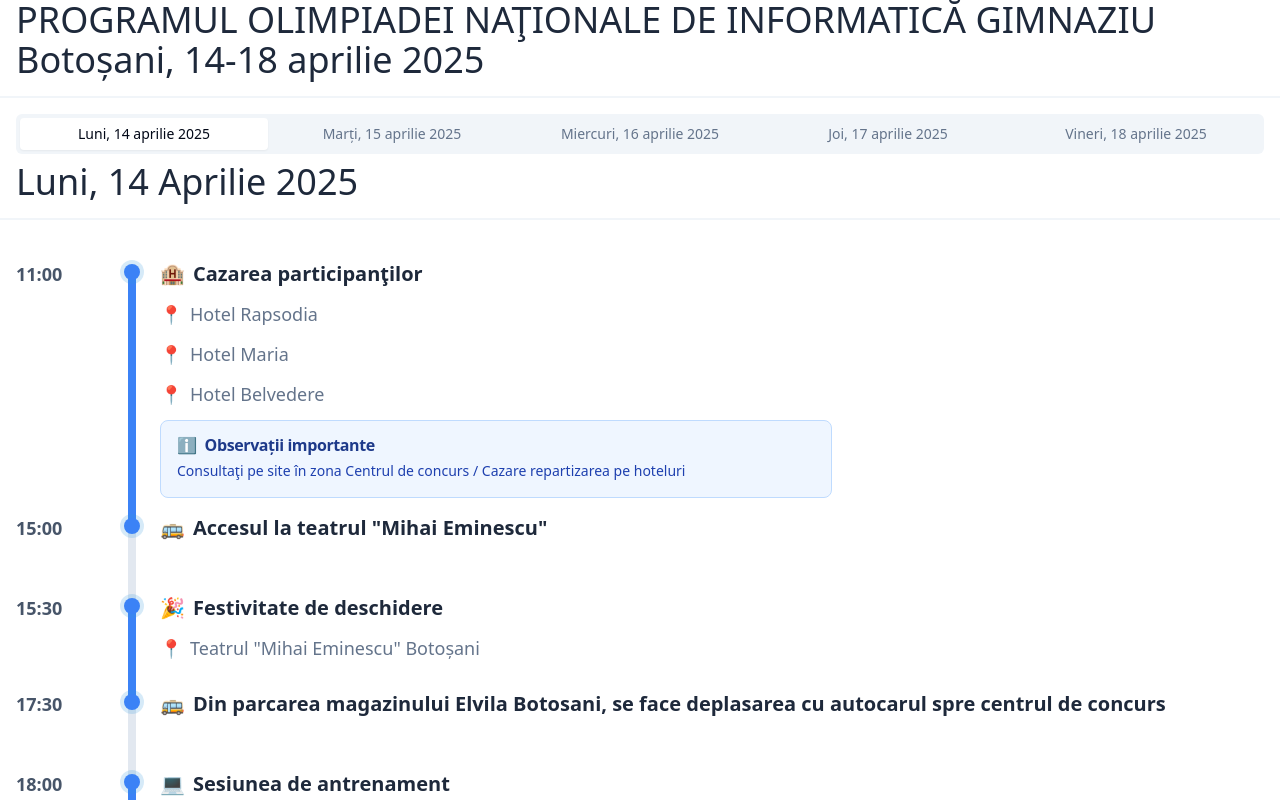
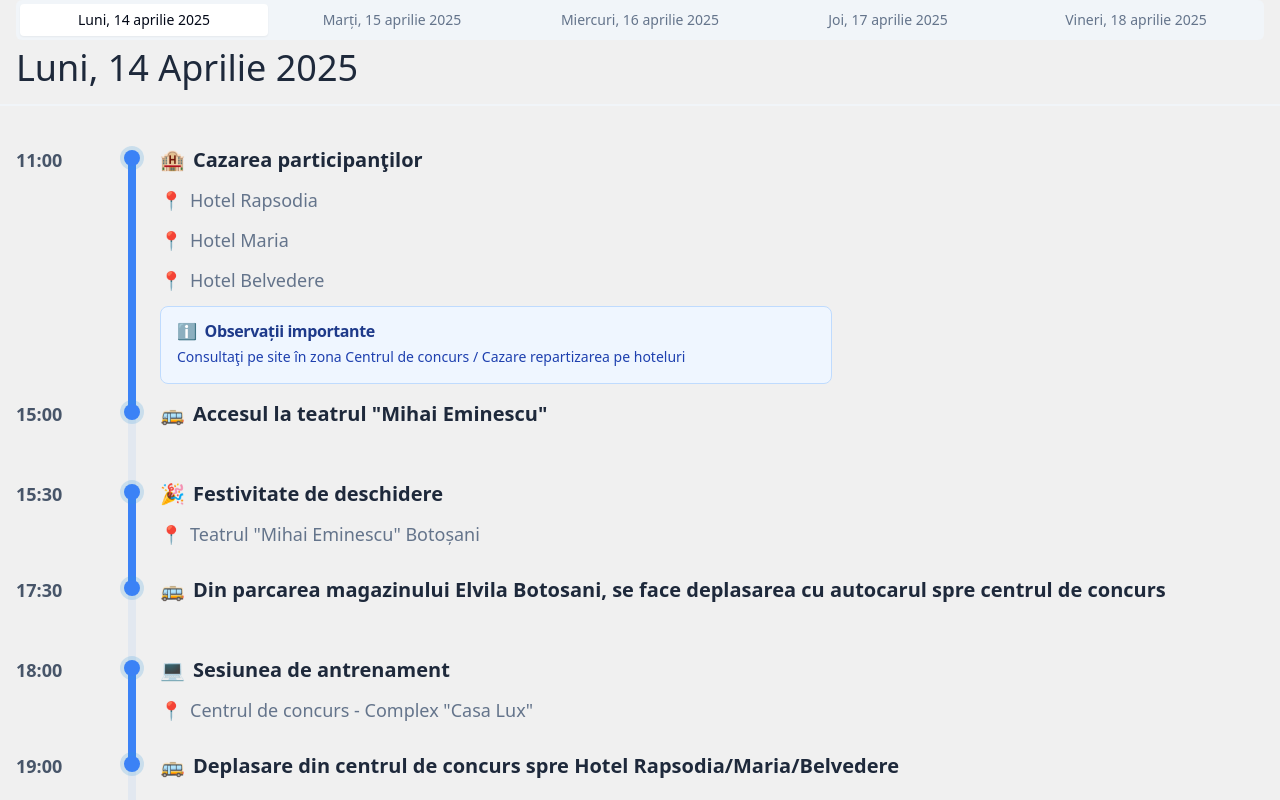
Before and after one commit to RobertPietraru/onigim2025, a SvelteKit app: page / in a window 1280 px wide. Shown: the top 800 px of the page. Built offline with nearby package versions, Linux system fonts and the light colour scheme.

Commit message:
color change

```diff
--- a/src/routes/+page.svelte
+++ b/src/routes/+page.svelte
@@ -33,13 +33,7 @@
     });
 </script>
 
-<main class="flex flex-col gap-4">
-    <h1
-        class="text-slate-800 text-2xl sm:text-3xl lg:text-4xl pb-4 border-b-2 border-slate-100 px-4"
-    >
-        PROGRAMUL OLIMPIADEI NAŢIONALE DE INFORMATICĂ GIMNAZIU Botoșani, 14-18
-        aprilie 2025
-    </h1>
+<main class="flex flex-col gap-4 bg-[#f0f0f0]">
 
     <Tabs.Root
         value={active_day.toString()}
```
Also changed, not shown: src/lib/utils.ts (line endings or trailing spaces).
